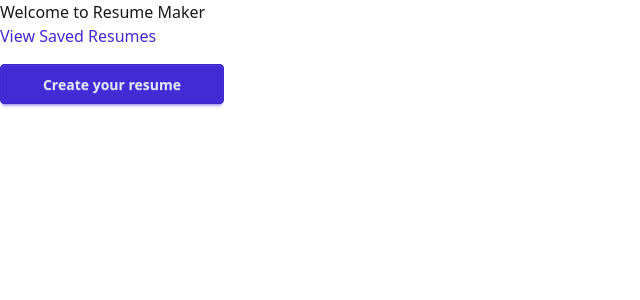
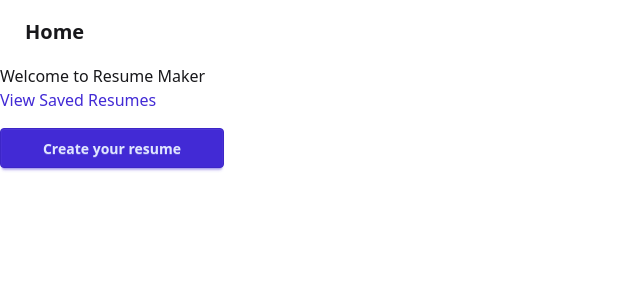
Before and after one commit to Nikhil1920/resumes, a SvelteKit app: page / in a window 1280 px wide. Shown: the top 300 px of the page, without its empty margins (0-640 px from the left). Built offline with nearby package versions, Linux system fonts and the light colour scheme.

Commit message:
add navbar with home link

```diff
--- a/src/routes/(app)/+layout.svelte
+++ b/src/routes/(app)/+layout.svelte
@@ -4,4 +4,7 @@
     let { children } = $props();
 </script>
 
+<div class="navbar bg-base-100 print:hidden">
+    <a class="btn btn-ghost text-xl" href="/">Home</a>
+</div>
 {@render children()}
```
